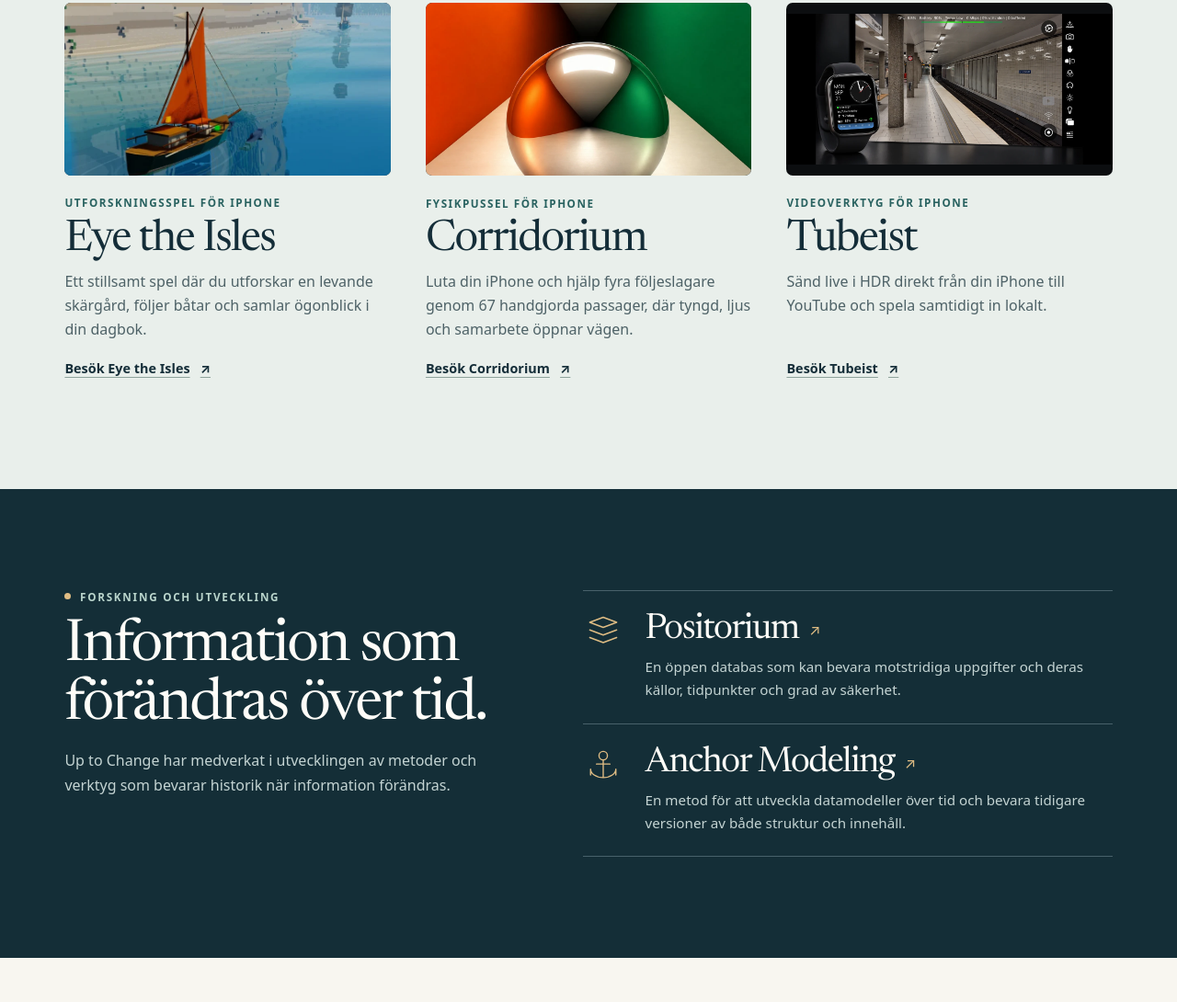
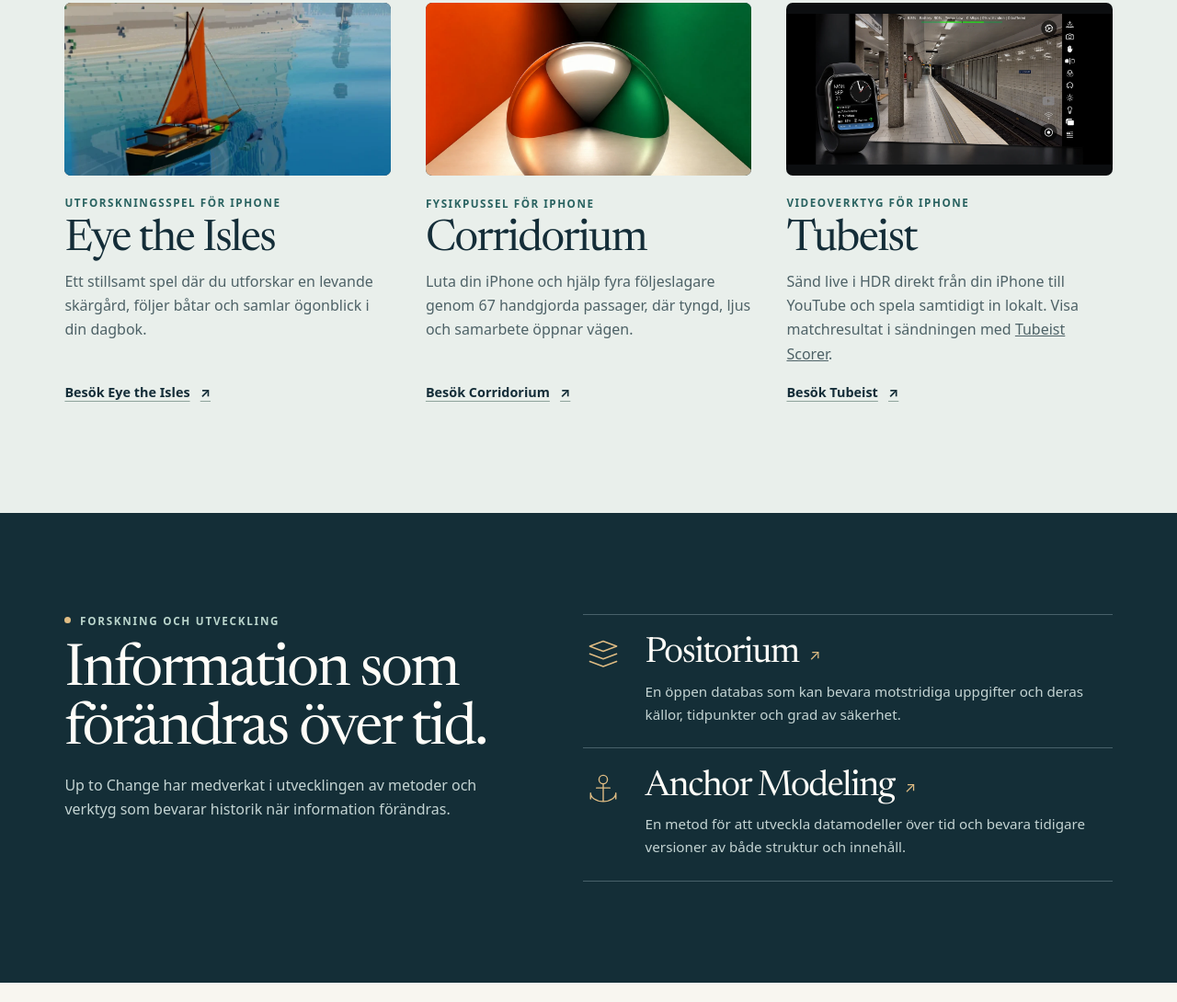
Before and after one commit to Roenbaeck/up-to-change, a plain HTML site: page index.html in a window 1280 px wide. Shown: the part 1626-2716 px from the top of the page at 92% size. Drawn offline with Linux system fonts and the light colour scheme.

Commit message:
Link to Tubeist Scorer from both homepages

```diff
--- a/index.html
+++ b/index.html
@@ -147,7 +147,7 @@
           </a>
           <p class="project-meta">Videoverktyg för iPhone</p>
           <h3>Tubeist</h3>
-          <p>Sänd live i HDR direkt från din iPhone till YouTube och spela samtidigt in lokalt.</p>
+          <p>Sänd live i HDR direkt från din iPhone till YouTube och spela samtidigt in lokalt. Visa matchresultat i sändningen med <a href="https://www.uptochange.com/tubeist-scorer/">Tubeist Scorer</a>.</p>
           <a class="text-link" href="https://www.uptochange.com/tubeist/">Besök Tubeist <span aria-hidden="true">↗</span></a>
         </article>
         </div>
```
Also changed, not shown: index_en.html (+1 -1 lines), DEPLOY.txt.
